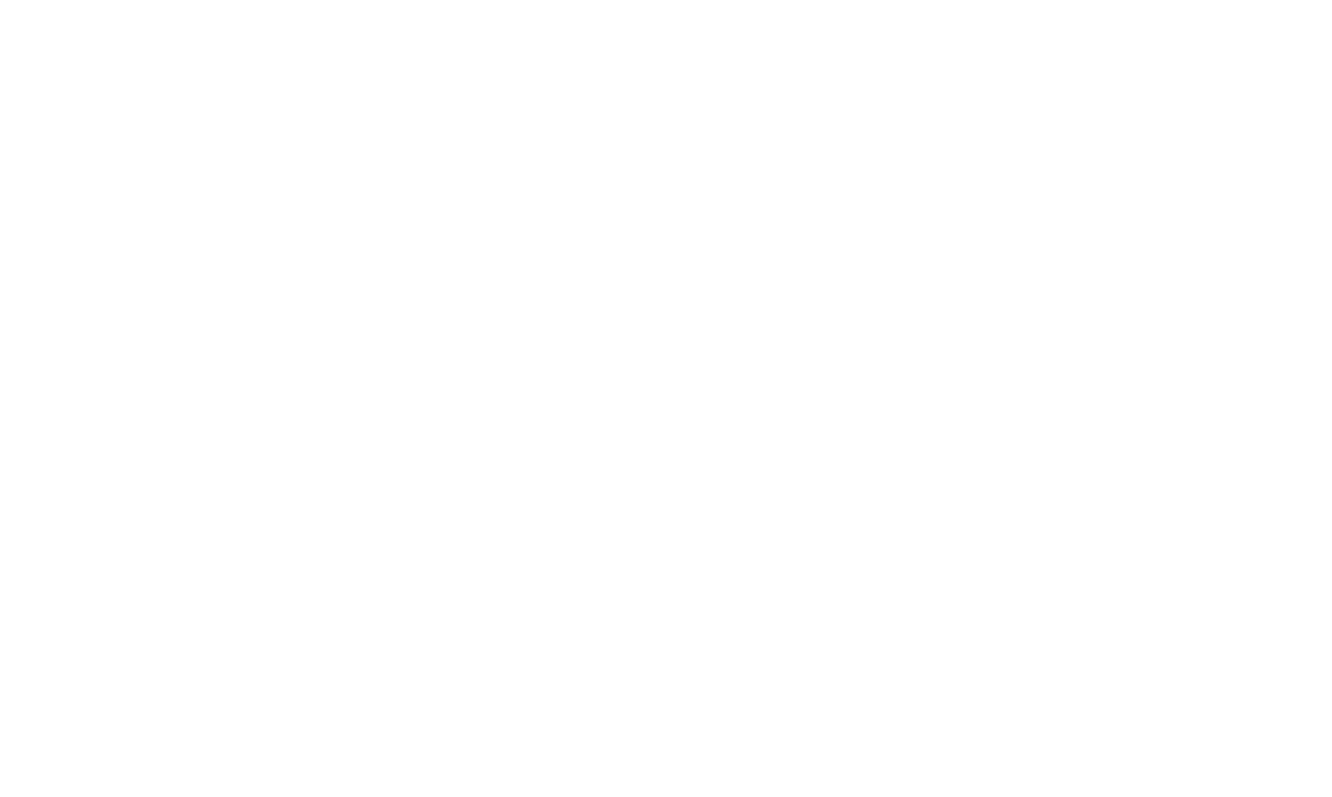
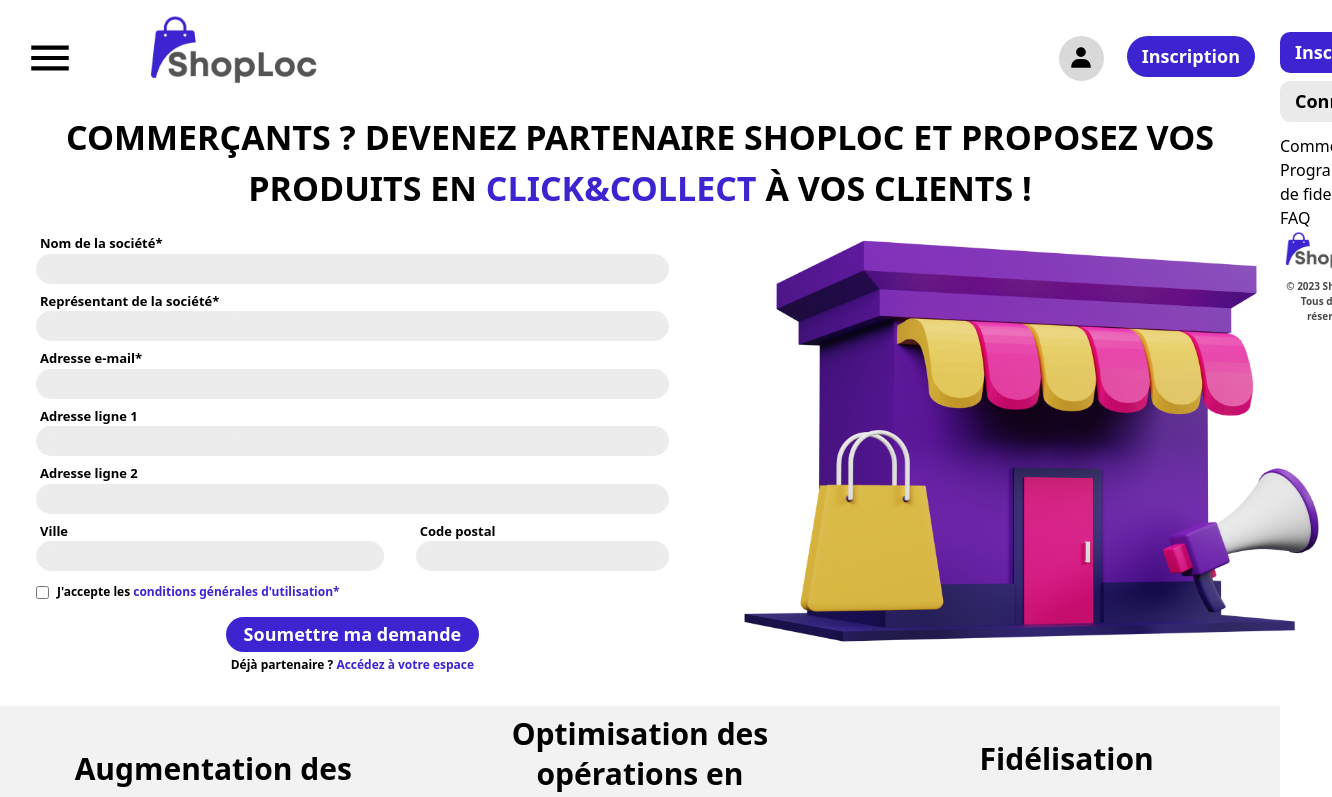
Before and after one commit to thenextech/sl-f-end, a React (Create React App) app: page /m/register in a window 1280 px wide. Before the commit this address had no page. Shown: the top 797 px of the page, 1332 px wide, since content can reach past the window. Built offline with nearby package versions, Linux system fonts and the light colour scheme.

Commit message:
Adjusting merchant register router

```diff
--- a/src/App.js
+++ b/src/App.js
@@ -1,7 +1,7 @@
 import ReactDOM from "react-dom";
 import { BrowserRouter, Routes, Route } from "react-router-dom";
 import Home from './pages/Home'
-import Register from './pages/Register'
+import MerchantRegister from './pages/MerchantRegister'
 import Login from './pages/Login'
 
 function App() {
@@ -10,7 +10,7 @@
       <BrowserRouter>
         <Routes>
           <Route index element = {<Home />} />
-          <Route path="/register" element = {<Register />} />
+          <Route path="/m/register" element = {<MerchantRegister />} />
           <Route path="/login" element = {<Login />} />
         </Routes>
       </BrowserRouter>
--- a/src/components/Navbar.jsx
+++ b/src/components/Navbar.jsx
@@ -24,11 +24,11 @@
         <div className="w-[75%] h-[100%] flex flex-col justify-between">
           <div>
             <div className="flex flex-col items-center">
-              <button className="text-white bg-[#3C24D1] py-[7px] px-[15px] rounded-[10px] font-semibold text-center text-[16px] sm:text-[16px] md:text-[18px] w-[100%] mt-5 hover:cursor-pointer"><Link to="/register">Inscription</Link></button>
+              <button className="text-white bg-[#3C24D1] py-[7px] px-[15px] rounded-[10px] font-semibold text-center text-[16px] sm:text-[16px] md:text-[18px] w-[100%] mt-5 hover:cursor-pointer"><Link to="/c/register">Inscription</Link></button>
               <button className="text-black bg-[#EAEAEA] py-[7px] px-[15px] rounded-[10px] font-semibold text-center text-[16px] sm:text-[16px] md:text-[18px] w-[100%] mt-2 hover:cursor-pointer"><Link to="/login">Connexion</Link></button>
             </div>
             <div className="mt-3">
-              <p className="hover:cursor-pointer">Commerçants</p>
+              <p className="hover:cursor-pointer"><Link to="/m/register">Commerçants</Link></p>
               <p className="hover:cursor-pointer">Programme de fidelité</p>
               <p className="hover:cursor-pointer">FAQ</p>
           </div>
--- a/src/pages/Register.jsx
+++ b/src/pages/MerchantRegister.jsx
@@ -4,7 +4,7 @@
 import RegisterHero from '../components/RegisterHero'
 import Card from '../components/Card'
 
-function Register() {
+function MerchantRegister() {
   return (
     <>
         <Navbar />
@@ -19,4 +19,4 @@
   )
 }
 
-export default Register
+export default MerchantRegister
```
